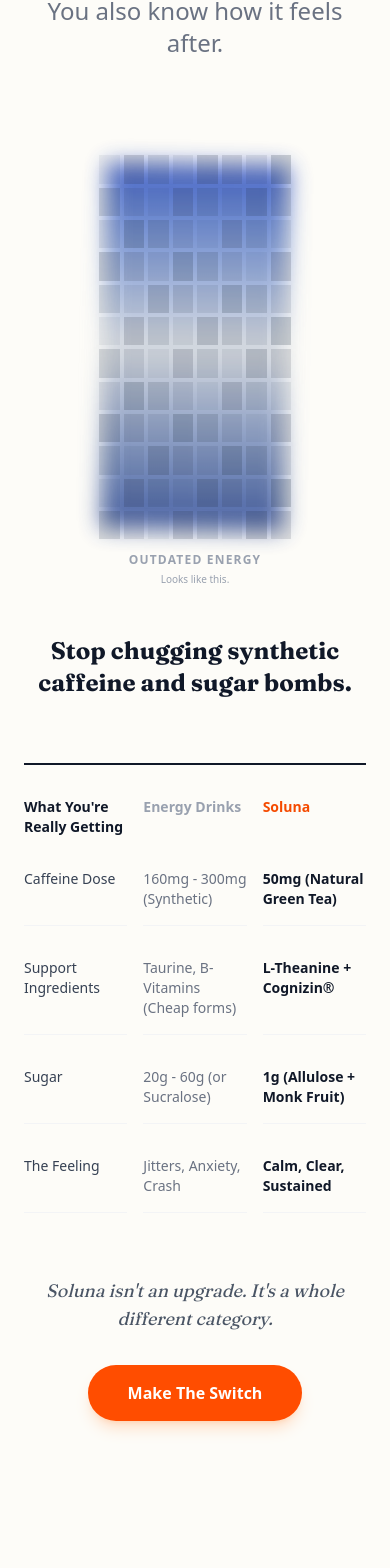
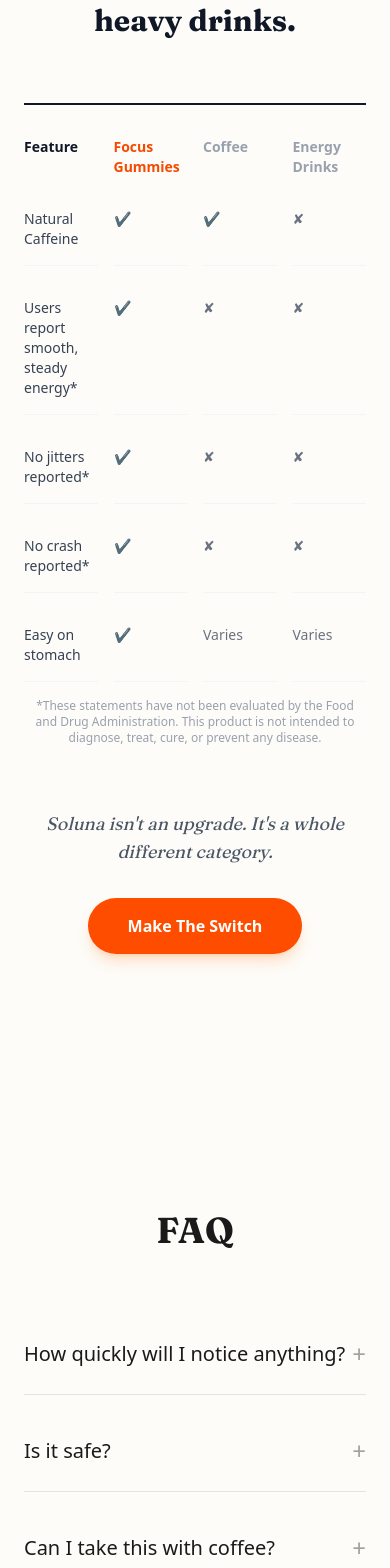
Before and after one commit to AbdullahKabeer/solunagummies, a Next.js app: page /product in a window 390 px wide. Shown: the part 4924-6492 px from the top of the page. Built offline with nearby package versions, Linux system fonts and the light colour scheme.

Commit message:
main mobile optimization

```diff
--- a/src/components/ComparisonSection.tsx
+++ b/src/components/ComparisonSection.tsx
@@ -2,70 +2,52 @@
   return (
     <section className="py-32 bg-[#FDFCF8] relative overflow-hidden">
       <div className="container mx-auto px-6">
-        <div className="text-center mb-24">
-          <h2 className="text-4xl md:text-6xl font-serif font-bold mb-6 text-gray-900">
-            You know this can.
-          </h2>
-          <p className="text-2xl md:text-3xl text-gray-500 font-light">
-            You also know how it feels after.
-          </p>
-        </div>
-
-        <div className="flex flex-col items-center mb-24">
-          <div className="relative w-48 h-96 md:w-64 md:h-[30rem]">
-            {/* Pixelated Can Effect */}
-            <div className="absolute inset-0 bg-gradient-to-b from-blue-800 via-gray-300 to-blue-900 opacity-80 blur-md scale-95 transform rotate-1"></div>
-
-            {/* Pixel Grid Overlay to simulate censorship */}
-            <div className="absolute inset-0 grid grid-cols-8 grid-rows-12 gap-1">
-              {Array.from({ length: 96 }).map((_, i) => (
-                <div
-                  key={i}
-                  className="bg-gray-800/30"
-                  style={{
-                    opacity: ((i * 7) % 10) / 20 + 0.2 // Deterministic opacity between 0.2 and 0.7
-                  }}
-                ></div>
-              ))}
-            </div>
-
-            <div className="absolute -bottom-12 left-1/2 -translate-x-1/2 w-full text-center">
-              <p className="text-xs font-bold uppercase tracking-widest text-gray-400 mb-1">Outdated Energy</p>
-              <p className="text-[10px] text-gray-400">Looks like this.</p>
-            </div>
-          </div>
-        </div>
 
         <div className="max-w-4xl mx-auto">
           <div className="text-center mb-16">
-            <h3 className="text-2xl font-bold text-gray-900 mb-2">Stop chugging synthetic caffeine and sugar bombs.</h3>
+            <h2 className="text-3xl md:text-5xl font-serif font-bold text-gray-900 mb-4">A smoother alternative to caffeine-heavy drinks.</h2>
           </div>
 
-          <div className="grid grid-cols-3 gap-4 md:gap-8 border-t-2 border-gray-900 pt-8">
+          <div className="grid grid-cols-4 gap-4 md:gap-8 border-t-2 border-gray-900 pt-8">
             {/* Headers */}
-            <div className="font-bold text-gray-900 text-sm md:text-base">What You're Really Getting</div>
+            <div className="font-bold text-gray-900 text-sm md:text-base">Feature</div>
+            <div className="font-bold text-orange-600 text-sm md:text-base">Focus Gummies</div>
+            <div className="font-bold text-gray-400 text-sm md:text-base">Coffee</div>
             <div className="font-bold text-gray-400 text-sm md:text-base">Energy Drinks</div>
-            <div className="font-bold text-orange-600 text-sm md:text-base">Soluna</div>
 
             {/* Row 1 */}
-            <div className="py-4 border-b border-gray-100 text-sm font-medium text-gray-700">Caffeine Dose</div>
-            <div className="py-4 border-b border-gray-100 text-sm text-gray-500">160mg - 300mg (Synthetic)</div>
-            <div className="py-4 border-b border-gray-100 text-sm text-gray-900 font-bold">50mg (Natural Green Tea)</div>
+            <div className="py-4 border-b border-gray-100 text-sm font-medium text-gray-700">Natural Caffeine</div>
+            <div className="py-4 border-b border-gray-100 text-sm text-gray-900 font-bold">✔</div>
+            <div className="py-4 border-b border-gray-100 text-sm text-gray-500">✔</div>
+            <div className="py-4 border-b border-gray-100 text-sm text-gray-500">✘</div>
 
             {/* Row 2 */}
-            <div className="py-4 border-b border-gray-100 text-sm font-medium text-gray-700">Support Ingredients</div>
-            <div className="py-4 border-b border-gray-100 text-sm text-gray-500">Taurine, B-Vitamins (Cheap forms)</div>
-            <div className="py-4 border-b border-gray-100 text-sm text-gray-900 font-bold">L-Theanine + Cognizin®</div>
+            <div className="py-4 border-b border-gray-100 text-sm font-medium text-gray-700">Users report smooth, steady energy*</div>
+            <div className="py-4 border-b border-gray-100 text-sm text-gray-900 font-bold">✔</div>
+            <div className="py-4 border-b border-gray-100 text-sm text-gray-500">✘</div>
+            <div className="py-4 border-b border-gray-100 text-sm text-gray-500">✘</div>
 
             {/* Row 3 */}
-            <div className="py-4 border-b border-gray-100 text-sm font-medium text-gray-700">Sugar</div>
-            <div className="py-4 border-b border-gray-100 text-sm text-gray-500">20g - 60g (or Sucralose)</div>
-            <div className="py-4 border-b border-gray-100 text-sm text-gray-900 font-bold">1g (Allulose + Monk Fruit)</div>
+            <div className="py-4 border-b border-gray-100 text-sm font-medium text-gray-700">No jitters reported*</div>
+            <div className="py-4 border-b border-gray-100 text-sm text-gray-900 font-bold">✔</div>
+            <div className="py-4 border-b border-gray-100 text-sm text-gray-500">✘</div>
+            <div className="py-4 border-b border-gray-100 text-sm text-gray-500">✘</div>
 
             {/* Row 4 */}
-            <div className="py-4 border-b border-gray-100 text-sm font-medium text-gray-700">The Feeling</div>
-            <div className="py-4 border-b border-gray-100 text-sm text-gray-500">Jitters, Anxiety, Crash</div>
-            <div className="py-4 border-b border-gray-100 text-sm text-gray-900 font-bold">Calm, Clear, Sustained</div>
+            <div className="py-4 border-b border-gray-100 text-sm font-medium text-gray-700">No crash reported*</div>
+            <div className="py-4 border-b border-gray-100 text-sm text-gray-900 font-bold">✔</div>
+            <div className="py-4 border-b border-gray-100 text-sm text-gray-500">✘</div>
+            <div className="py-4 border-b border-gray-100 text-sm text-gray-500">✘</div>
+
+            {/* Row 5 */}
+            <div className="py-4 border-b border-gray-100 text-sm font-medium text-gray-700">Easy on stomach</div>
+            <div className="py-4 border-b border-gray-100 text-sm text-gray-900 font-bold">✔</div>
+            <div className="py-4 border-b border-gray-100 text-sm text-gray-500">Varies</div>
+            <div className="py-4 border-b border-gray-100 text-sm text-gray-500">Varies</div>
+          </div>
+
+          <div className="mt-4 text-xs text-gray-400 text-center">
+            *These statements have not been evaluated by the Food and Drug Administration. This product is not intended to diagnose, treat, cure, or prevent any disease.
           </div>
 
           <div className="mt-16 text-center">
--- a/src/components/FAQ.tsx
+++ b/src/components/FAQ.tsx
@@ -5,16 +5,16 @@
 
 const faqs = [
   {
-    question: "When will I feel it?",
-    answer: "Many people feel a smoother kind of alertness and focus within about 30–60 minutes of taking 2 gummies. Mood and cognitive support from ingredients like citicoline and saffron are best supported with consistent daily use over time.*"
+    question: "How quickly will I notice anything?",
+    answer: "Many users report noticing the experience within 30–60 minutes, but individual responses vary.*"
   },
   {
-    question: "Can I take this instead of coffee?",
-    answer: "Each serving has about 50 mg of caffeine—roughly half a small cup of coffee—plus L-theanine for calm focus. Some people use Soluna instead of coffee; others stack it with a smaller coffee or tea. If you’re caffeine-sensitive, start with 1 gummy.*"
+    question: "Is it safe?",
+    answer: "Focus Gummies are made with ingredients that are generally recognized as safe (GRAS). Consult your healthcare provider if you are pregnant, on medication, or have a medical condition.*"
   },
   {
-    question: "Will this help with anxiety, depression, or ADHD?",
-    answer: "Soluna is not intended to diagnose, treat, cure, or prevent any disease. It’s formulated to support focus, calm energy, and mood as a dietary supplement. If you have or suspect a medical condition, talk to your healthcare provider.*"
+    question: "Can I take this with coffee?",
+    answer: "Yes — many customers enjoy Focus alongside their regular routine."
   },
   {
     question: "Is it vegan?",
@@ -66,6 +66,9 @@
             </div>
           ))}
         </div>
+        <div className="mt-12 text-center text-xs text-gray-400 max-w-2xl mx-auto">
+          *These statements have not been evaluated by the Food and Drug Administration. This product is not intended to diagnose, treat, cure, or prevent any disease.
+        </div>
       </div>
     </section>
   );
--- a/src/components/Hero.tsx
+++ b/src/components/Hero.tsx
@@ -41,7 +41,7 @@
   return (
     <section className="relative min-h-screen flex items-center overflow-hidden bg-transparent">
 
-      <div className="container mx-auto px-6 relative z-10 pt-20">
+      <div className="container mx-auto px-6 relative z-10 pt-20 md:pt-20">
         <div className="flex flex-col lg:flex-row items-center gap-12 lg:gap-20">
           <motion.div
             className="w-full lg:w-3/5 perspective-[2000px] no-animate-mobile"
@@ -60,27 +60,61 @@
 
               <h1 className="font-serif text-5xl md:text-6xl lg:text-8xl leading-[1.1] text-[#1a1a1a] mb-8 md:mb-12 tracking-tight text-center lg:text-left">
                 <motion.div variants={itemVariants} className="py-2 no-animate-mobile">
-                  Reclaim your
+                  Smooth, Natural
                 </motion.div>
                 <motion.div
                   variants={itemVariants}
-                  className="italic text-orange-600 ml-0 lg:ml-24 lg:pr-4 py-2 no-animate-mobile"
+                  className="italic text-orange-600 ml-0 lg:ml-4 lg:pr-4 py-2 no-animate-mobile"
                 >
-                  cognitive
+                  Support for Focus
                 </motion.div>
                 <motion.div variants={itemVariants} className="py-2 no-animate-mobile">
-                  architecture.
+                  & Daily Energy
                 </motion.div>
               </h1>
 
-              <div className="flex flex-col md:flex-row items-start gap-8 md:gap-24 ml-2 md:ml-4">
-                <motion.p
-                  variants={itemVariants}
-                  className="text-lg md:text-xl text-gray-600 max-w-md leading-relaxed font-light no-animate-mobile"
-                >
-                  A daily ritual for deep work. <br/>
-                  Formulated with <span className="text-orange-600 font-medium">Cognizin®</span> and <span className="text-orange-600 font-medium">Saffron</span> to silence the noise and amplify your signal.
-                </motion.p>
+              <div className="flex flex-col md:flex-row items-center lg:items-start gap-8 md:gap-24 ml-2 md:ml-4">
+                <div className="max-w-md text-center lg:text-left">
+                  <motion.p
+                    variants={itemVariants}
+                    className="text-lg md:text-xl text-gray-600 leading-relaxed font-light no-animate-mobile mb-4"
+                  >
+                    A daily nootropic gummy formulated to support alertness, clarity, and a calm sense of energy throughout your day.
+                  </motion.p>
+                  <motion.p
+                    variants={itemVariants}
+                    className="text-xs text-gray-400 leading-relaxed font-light no-animate-mobile"
+                  >
+                    Made with research-backed ingredients that help support healthy brain function.*
+                  </motion.p>
+
+                  {/* Social Proof */}
+                  <motion.div
+                    variants={itemVariants}
+                    className="flex items-center justify-center lg:justify-start gap-3 mt-6 no-animate-mobile"
+                  >
+                    <div className="flex text-[#FF4D00]">
+                      {[1, 2, 3, 4, 5].map((i) => (
+                        <svg key={i} className="w-4 h-4 fill-current" viewBox="0 0 20 20">
+                          <path d="M9.049 2.927c.3-.921 1.603-.921 1.902 0l1.07 3.292a1 1 0 00.95.69h3.462c.969 0 1.371 1.24.588 1.81l-2.8 2.034a1 1 0 00-.364 1.118l1.07 3.292c.3.921-.755 1.688-1.54 1.118l-2.8-2.034a1 1 0 00-1.175 0l-2.8 2.034c-.784.57-1.838-.197-1.539-1.118l1.07-3.292a1 1 0 00-.364-1.118L2.98 8.72c-.783-.57-.38-1.81.588-1.81h3.461a1 1 0 00.951-.69l1.07-3.292z" />
+                        </svg>
+                      ))}
+                    </div>
+                    <span className="text-sm font-medium text-gray-600">4.8/5 Average Rating</span>
+                  </motion.div>
+
+                  {/* Badges */}
+                  <motion.div
+                    variants={itemVariants}
+                    className="flex flex-wrap justify-center lg:justify-start gap-3 mt-6 no-animate-mobile"
+                  >
+                    {['GMP Certified', 'Made in USA', 'Natural Caffeine', 'Vegan', '3rd Party Tested'].map((badge) => (
+                      <span key={badge} className="text-[10px] font-bold uppercase tracking-wider text-gray-400 bg-gray-50 px-2 py-1 rounded-md border border-gray-100">
+                        {badge}
+                      </span>
+                    ))}
+                  </motion.div>
+                </div>
 
                 <motion.div
                   variants={itemVariants}
@@ -89,11 +123,15 @@
                   <Link
                     href="#purchase"
                     onClick={handleScroll}
-                    className="relative z-10 inline-flex items-center justify-center w-32 h-32 rounded-full bg-[#1a1a1a] text-white text-sm font-bold tracking-widest uppercase transition-transform duration-500 group-hover:scale-110"
+                    className="relative z-10 inline-flex items-center justify-center w-32 h-32 rounded-full bg-[#1a1a1a] text-white text-sm font-bold tracking-widest uppercase transition-transform duration-500 group-hover:scale-110 text-center px-4"
                   >
-                    Shop
+                    Get Focus Gummies
                   </Link>
                   <div className="absolute inset-0 rounded-full border border-[#1a1a1a] scale-110 opacity-0 group-hover:opacity-100 group-hover:scale-125 transition-all duration-700"></div>
+
+                  <div className="absolute -bottom-12 left-1/2 -translate-x-1/2 w-64 text-center">
+                    <p className="text-[10px] text-gray-500 font-medium">Thousands of customers use Focus as part of their daily routine.</p>
+                  </div>
                 </motion.div>
 
                 {/* Mobile Shop Button */}
--- a/src/components/StickyMobileCTA.tsx
+++ b/src/components/StickyMobileCTA.tsx
@@ -60,7 +60,7 @@
               onClick={scrollToPurchase}
               className="flex-1 bg-[#FF4D00] text-white py-4 rounded-full text-base font-bold text-center uppercase tracking-widest shadow-lg shadow-orange-500/20 active:scale-95 transition-transform"
             >
-              Get Focus
+              Get Focus Gummies
             </button>
           </div>
         </motion.div>
```
Also changed, not shown: src/app/page.tsx (+3 -6 lines), src/components/Benefits.tsx (+6 -6 lines), src/components/Ingredients.tsx (+5 -5 lines), src/components/ProductPurchase.tsx (+38 -6 lines), src/components/Science.tsx (+8 -8 lines).
